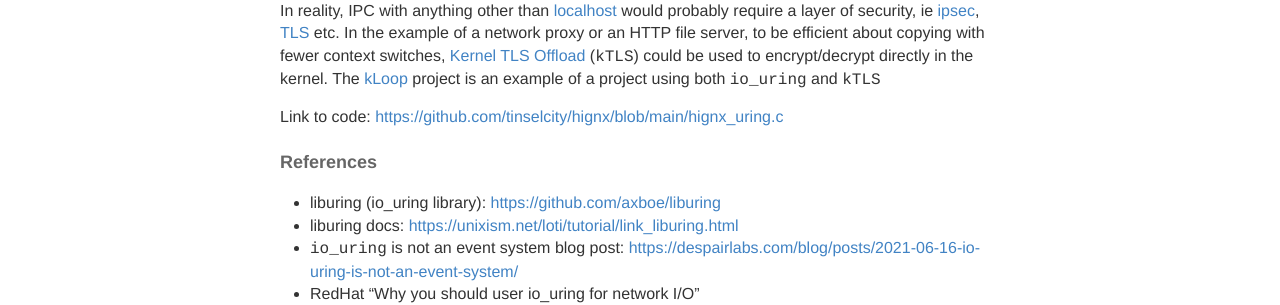
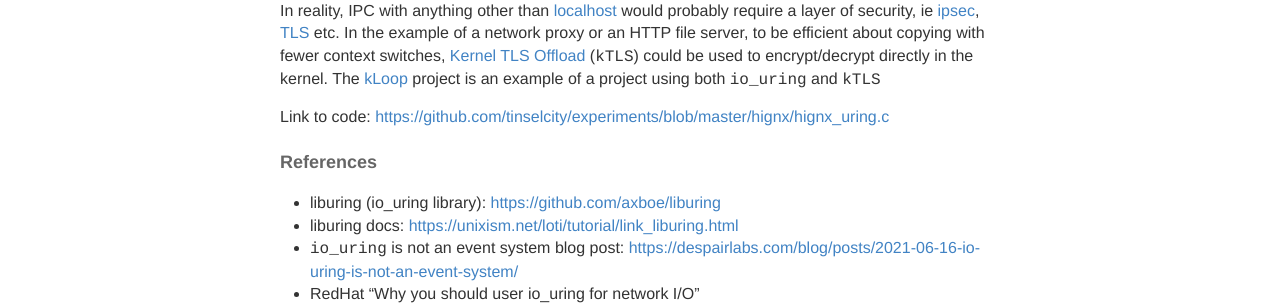
Before and after one commit to tinselcity/tinselcity.github.io, a Jekyll site: the page built from _posts/2023-4-24-Sendfile-W-Iouring.md, in a window 1280 px wide and 900 px high, scrolled down 2920 px. Shown: the part 351-656 px from the top of the window. Built offline with Jekyll 4.4.1, drawn with Linux system fonts in a browser that asks for light colours; some of the changed lines change nothing that is shown.

Commit message:
cleanup.

```diff
--- a/_posts/2023-4-24-Sendfile-W-Iouring.md
+++ b/_posts/2023-4-24-Sendfile-W-Iouring.md
@@ -109,7 +109,7 @@ The HTTP server example above _almost_ avoids calling syscalls directly with the
 In reality, IPC with anything other than [localhost](https://en.wikipedia.org/wiki/Localhost) would probably require a layer of security, ie [ipsec](https://en.wikipedia.org/wiki/IPsec), [TLS](https://en.wikipedia.org/wiki/Transport_Layer_Security) etc.  In the example of a network proxy or an HTTP file server, to be efficient about copying with fewer context switches, [Kernel TLS Offload](https://docs.kernel.org/networking/tls-offload.html) (`kTLS`) could be used to encrypt/decrypt directly in the kernel.   The [kLoop](https://github.com/fantix/kloop) project is an example of a project using both `io_uring` and `kTLS`
 
 Link to code:
-[https://github.com/tinselcity/hignx/blob/main/hignx_uring.c](https://github.com/tinselcity/hignx/blob/main/hignx_uring.c)
+[https://github.com/tinselcity/experiments/blob/master/hignx/hignx_uring.c](https://github.com/tinselcity/experiments/blob/master/hignx/hignx_uring.c)
 
 #### References
 
```
